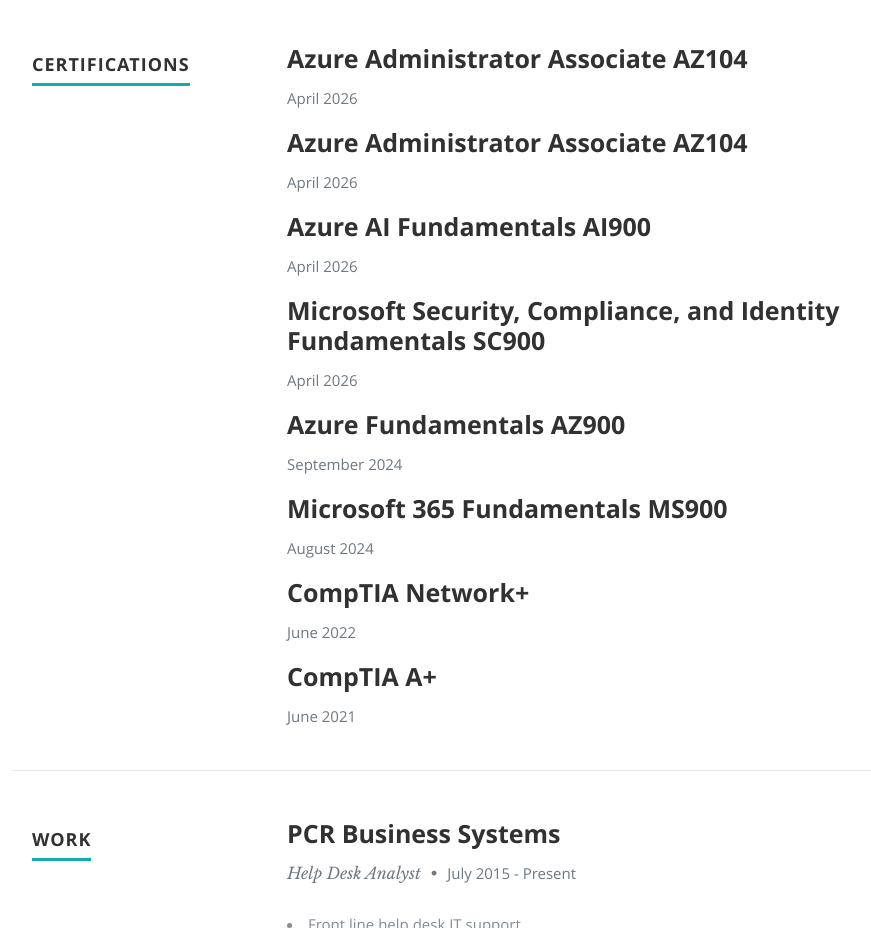
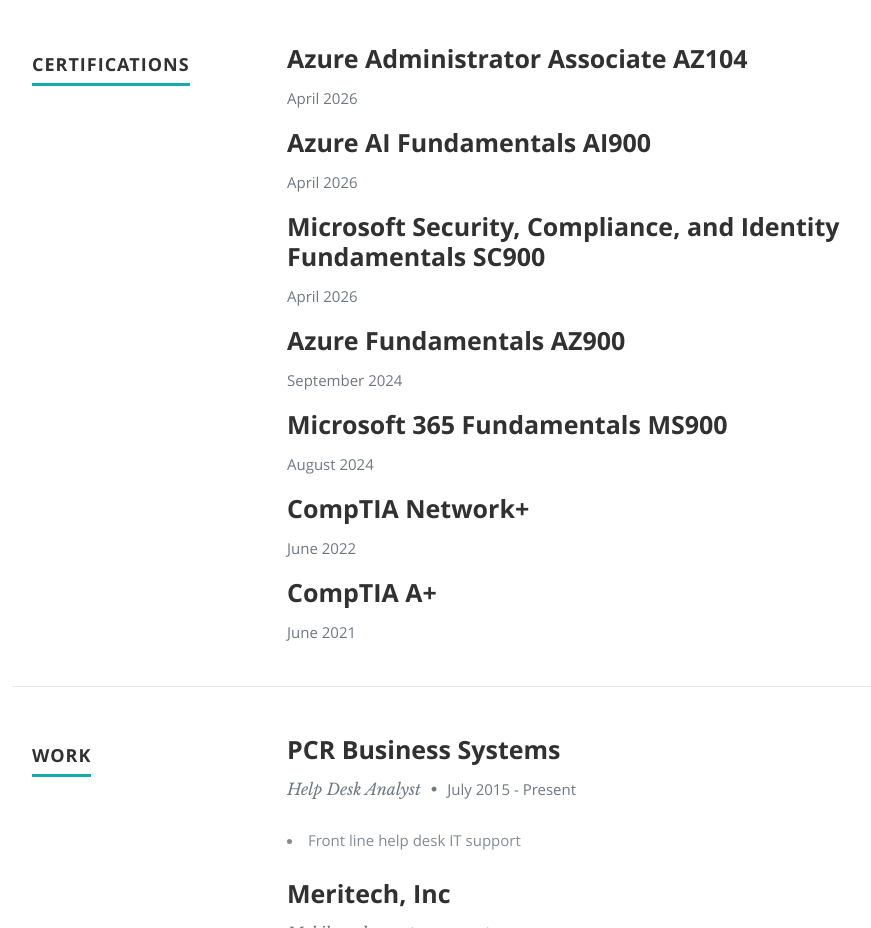
Before and after one commit to kamcqui/azure-resume, a plain HTML site: page frontend/index.html in a window 1280 px wide. Shown: the part 1200-2128 px from the top of the page, without its empty margins (118-989 px from the left). Drawn offline with nearby package versions, Linux system fonts and the light colour scheme; no server answers.

Commit message:
Remove Duplicate Cert Entries

```diff
--- a/frontend/index.html
+++ b/frontend/index.html
@@ -132,13 +132,6 @@
 
                </div>
 
-            </div> <!-- item end -->
-
-            <div class="row item">
-               <div class="twelve columns">
-                  <h3>Azure Administrator Associate AZ104</h3>
-                  <p class="info"><em class="date">April 2026</em></p>
-               </div>
             </div> <!-- item end -->
 
             <div class="row item">
```
